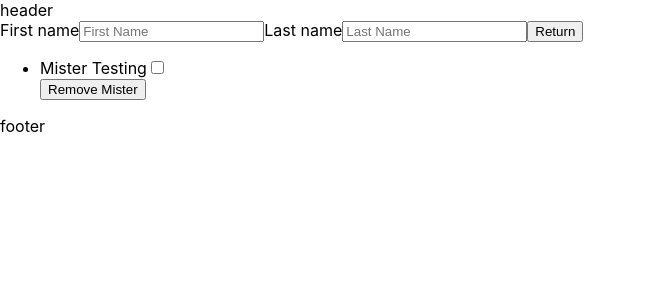
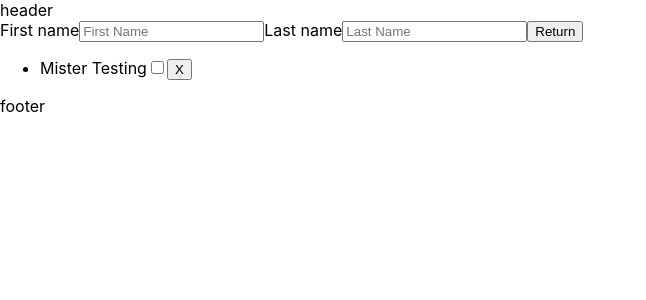
Before and after one commit to Blobcoding157/react-guest-list, a React (Create React App) app: page / in a window 1280 px wide. Shown: the top 300 px of the page, without its empty margins (0-646 px from the left). Built offline with nearby package versions, Linux system fonts and the light colour scheme.

Commit message:
Edite Remove button

```diff
--- a/src/GuestElement.js
+++ b/src/GuestElement.js
@@ -71,13 +71,14 @@ export default function GuestElement() {
                     customer.isAttending = event.currentTarget.checked;
                   }}
                 />
-                <br />
+
                 <button
+                  aria-label={`Remove ${customer.first} ${customer.last}`}
                   onClick={() => {
                     deleteHandler(`${customer.first}${customer.last}`);
                   }}
                 >
-                  Remove {customer.first}
+                  X
                 </button>
               </li>
             );
```
